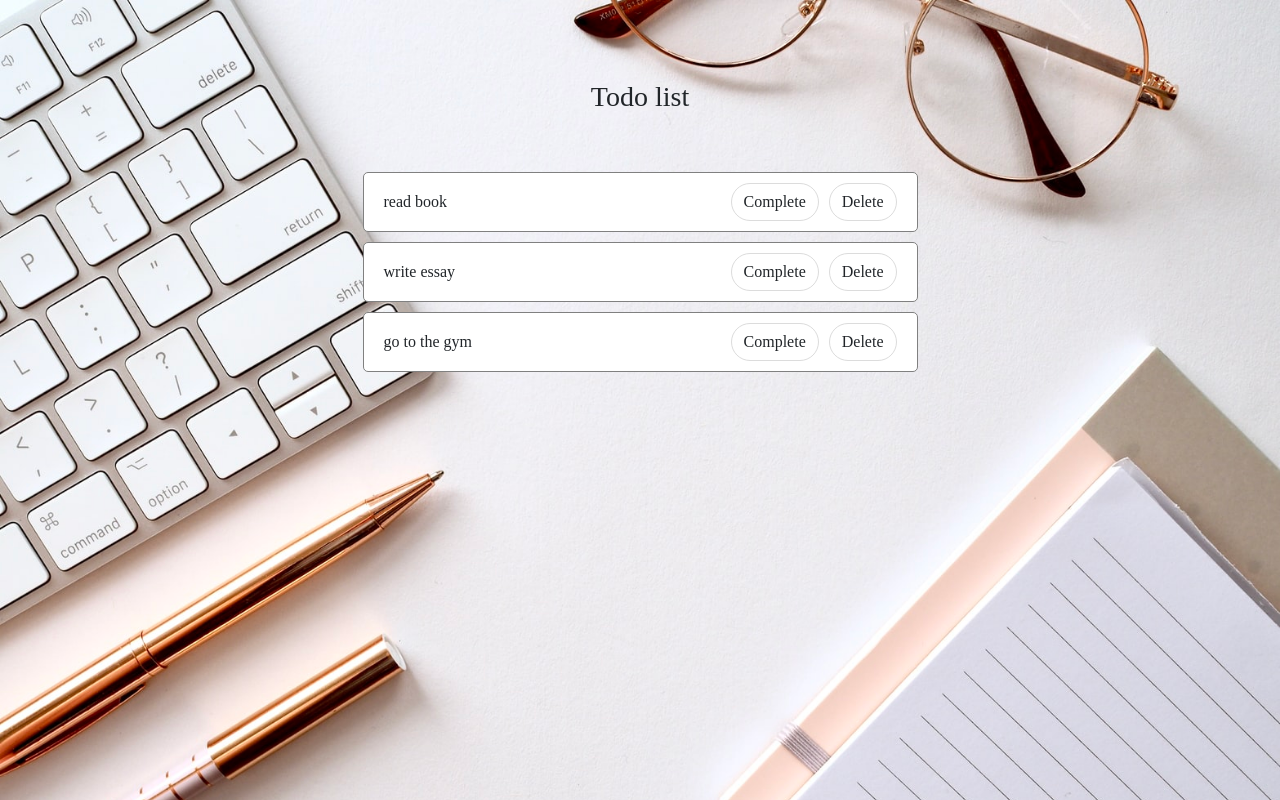
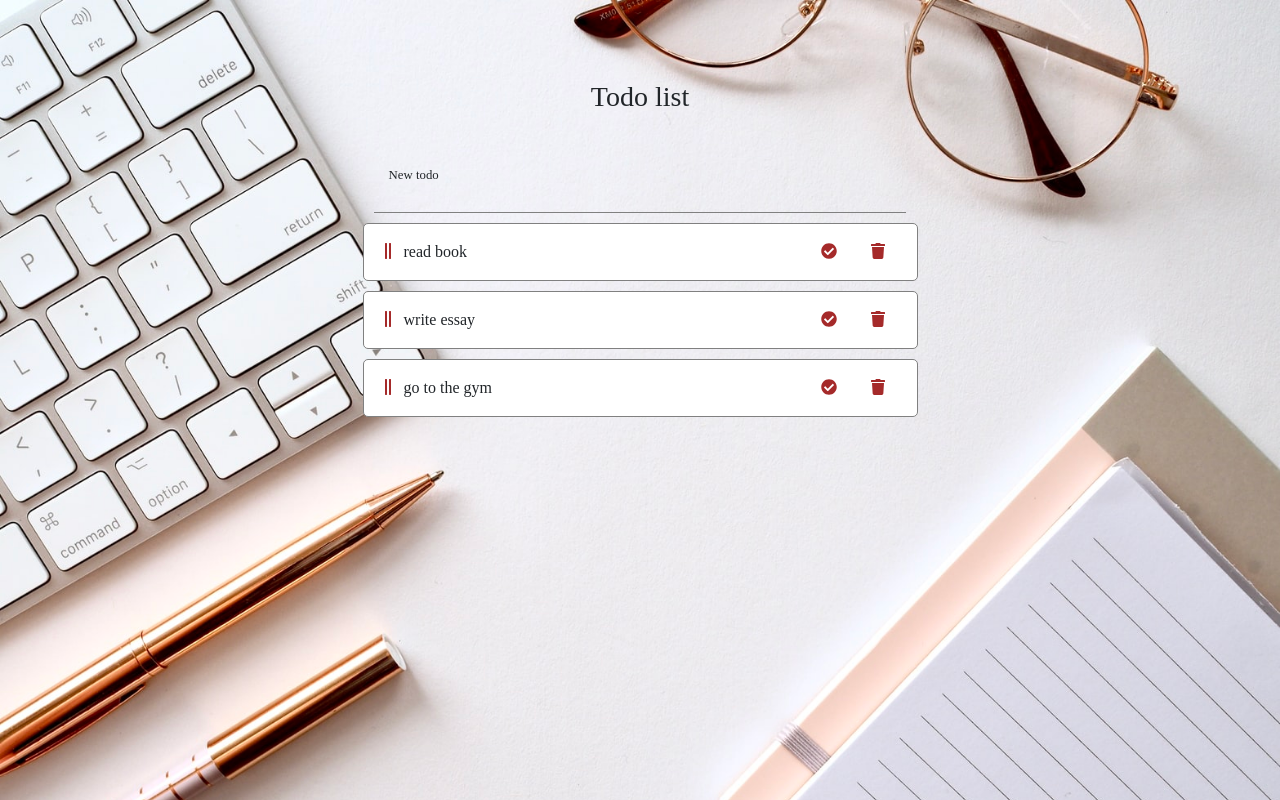
Before and after one commit to OksanaCoder/todo-react-hooks, a React (Create React App) app: page / in a window 1280 px wide. Built offline with nearby package versions, Linux system fonts and the light colour scheme; a web font is replaced by a local one.

Commit message:
adding checked state

```diff
--- a/package.json
+++ b/package.json
@@ -3,6 +3,9 @@
   "version": "0.1.0",
   "private": true,
   "dependencies": {
+    "@fortawesome/fontawesome-svg-core": "^1.2.30",
+    "@fortawesome/free-solid-svg-icons": "^5.14.0",
+    "@fortawesome/react-fontawesome": "^0.1.11",
     "@testing-library/jest-dom": "^4.2.4",
     "@testing-library/react": "^9.3.2",
     "@testing-library/user-event": "^7.1.2",
--- a/src/App.css
+++ b/src/App.css
@@ -5,20 +5,56 @@ body {
   background-repeat: no-repeat;
   background-size: cover;
 }
+.input-field {
+  border: none;
+  background: transparent;
+  width: 100%;
 
+}
+/*
+.btn-add {
+  background: transparent;
+  border: none;
+  padding-bottom: 10px;
+} */
+
+.input-field:focus {
+  outline: none;
+
+}
+
+/* .todoItem {
+  display: 'flex';
+  justify-content: 'space-between';
+  border: '1px solid grey';
+  padding: '10px 20px';
+  margin-bottom: '10px';
+  border-radius: '5px';
+  align-items: 'center';
+  background: '#fff';
+} */
+.cross-line {
+  text-decoration: line-through;
+}
 .btn {
   border: 1px solid gainsboro !important;
   border-radius: 50px !important;
   margin-left: 10px;
 }
-.btn-done:hover {
-   background-color: green;
-   color: #fff !important;
+.btn:focus {
+  outline: none !important;
+}
+.btn-done {
+  background-color: white !important;
+  border: none !important;
+}
+.todoItem:hover {
+    background-color: rgb(231, 169, 53);
 }
 
-.btn-delete:hover {
-   background-color: red;
-   color: #fff !important;
+.btn-delete {
+   background-color: white !important;
+   border: none !important;
 }
 @media (prefers-reduced-motion: no-preference) {
   .App-logo {
--- a/src/App.js
+++ b/src/App.js
@@ -1,31 +1,65 @@
-import React, {Component} from 'react';
+import React, { useState } from 'react';
 import logo from './logo.svg';
 import './App.css';
 import 'bootstrap/dist/css/bootstrap.min.css';
 import { Col, Row } from 'react-bootstrap'
 import TodoList from './components/TodoList'
-class App extends Component {
-  state = {
-    todos: [
-      { id: 1, title: 'read book', isCompeted: false},
-      { id: 2, title: 'write essay', isCompeted: false},
-      { id: 3, title: 'go to the gym', isCompeted: false}
-    ]
+import ReactDOM from 'react-dom'
+import { FontAwesomeIcon } from '@fortawesome/react-fontawesome'
+import {faPlusCircle } from '@fortawesome/free-solid-svg-icons'
+
+
+
+function App () {
+  const [todos, setTodos] = useState ([
+    { id: 1, title: 'read book', completed: false},
+    { id: 2, title: 'write essay', completed: false},
+    { id: 3, title: 'go to the gym', completed: false}
+
+  ])
+  const [todoTitle, setTodoTitle] = useState('')
+  const addTodo = event => {
+    if (event.key === 'Enter') {
+       setTodos([
+         ...todos,
+         {
+           id: Date.now(),
+           title: todoTitle,
+           completed: false
+         }
+
+       ])
+       setTodoTitle('')
+    }
   }
-  render () {
 
     return (
       <div className="container" >
-          <Row >
+
+            <Row>
             <Col lg={12} >
               <h3 className='mb-5' style={{textAlign: 'center', paddingTop: '80px'}}>Todo list</h3>
             </Col>
-            <TodoList todos={this.state.todos} />
+            </Row>
+            <Row className='target-line' style={{width: '48%', margin: '0 auto', borderBottom: '1px solid grey'}}>
+              <Col lg={12}>
+                 <small className='t' style={{width: '100%'}}>New todo</small>
+                <input className='input-field'
+                       type='text'
+                       value={todoTitle}
+                       onChange={e => setTodoTitle(e.target.value)}
+                       onKeyPress={addTodo}
+                />
+                {/* <button className='btn-add'><FontAwesomeIcon style={{color: 'brown'}} icon={faPlusCircle} /></button> */}
+              </Col>
+            </Row>
+            <Row>
+            <TodoList todos={todos} />
           </Row>
 
       </div>
     );
-  }
+
 
 }
 
--- a/src/components/TodoItem.jsx
+++ b/src/components/TodoItem.jsx
@@ -1,4 +1,8 @@
 import React, { Component } from 'react'
+import ReactDOM from 'react-dom'
+import { FontAwesomeIcon } from '@fortawesome/react-fontawesome'
+import { faGripLinesVertical, faTrash, faCheckCircle } from '@fortawesome/free-solid-svg-icons'
+import { useState } from 'react'
 
 const positionLi = {
     display: 'flex',
@@ -12,14 +16,20 @@ const positionLi = {
 }
 
 export default function TodoItem({item}) {
+
+ const [chcked, setChecked] = useState()
     return(
         <>
         <div style={positionLi}>
 
-            <li>{item.title}</li>
-          <div>
-            <button className='btn btn-done'>Complete</button>
-            <button className='btn btn-delete'>Delete</button>
+            <li className='item-to-do' style={{textDecoration: item.completed ? 'line-through' : ''}}><FontAwesomeIcon className='mr-2' style={{color: 'brown'}} icon={faGripLinesVertical} /> {item.title}</li>
+          <div style={{display:'flex', alignItems: 'center'}}>
+            <button className='btn btn-done'>
+                <FontAwesomeIcon style={{color: 'brown'}}
+                                 icon={faCheckCircle}
+                                  />
+            </button>
+            <button className='btn btn-delete'><FontAwesomeIcon style={{color: 'brown'}} icon={faTrash} /></button>
          </div>
         </div>
         </>
--- a/src/components/TodoList.jsx
+++ b/src/components/TodoList.jsx
@@ -9,7 +9,7 @@ export default function TodoList({todos}) {
                     <ul className='list-unstyled' style={{width: '50%', margin: '0 auto'}}>
                         {todos.map( item => {
                             return (
-                              <TodoItem item={item}/>
+                              <TodoItem key={item.id} item={item}/>
                             )
                         })}
                     </ul>
```
Also changed, not shown: 1 other file (tests, documents, lock files or other folders).
